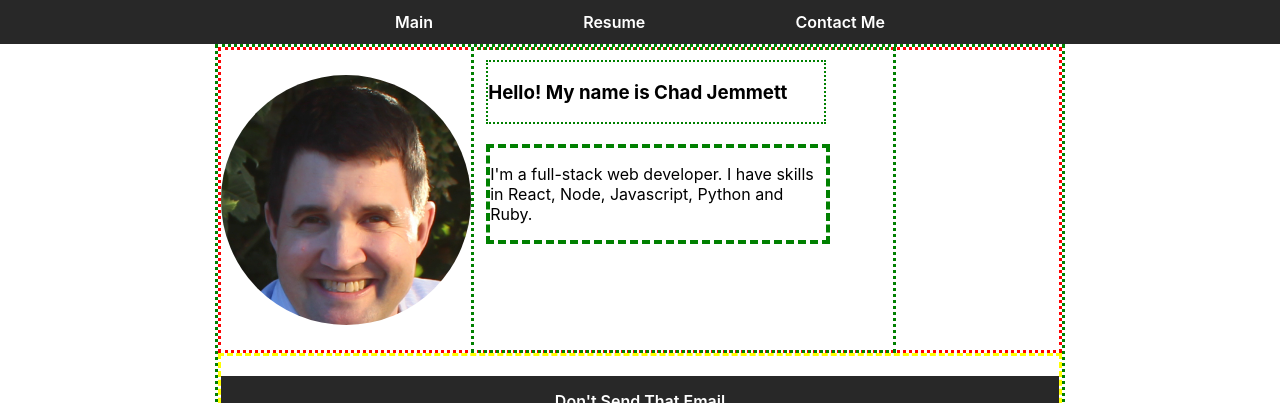
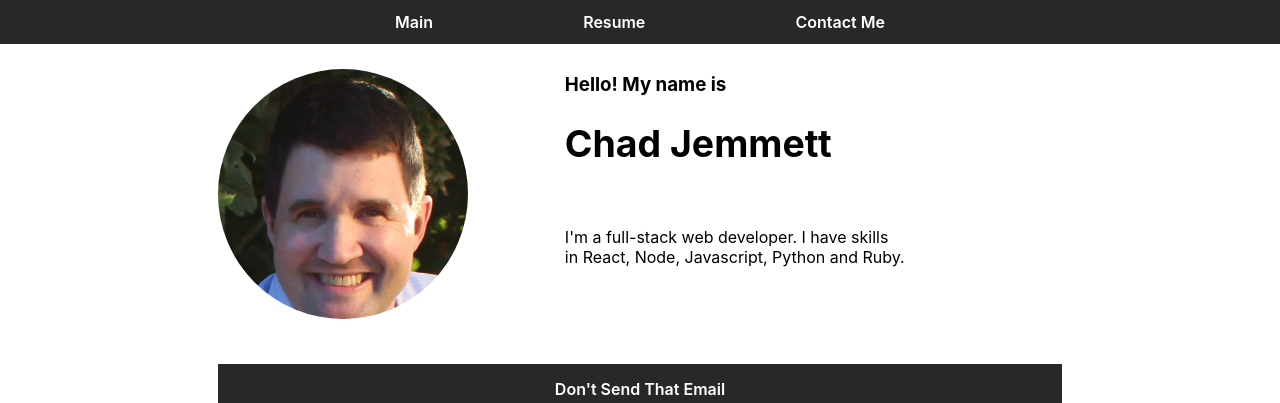
Before and after one commit to ceejaay/portfolio, a React (Create React App) app: page / in a window 1280 px wide. Shown: the top 403 px of the page. Built offline with nearby package versions, Linux system fonts and the light colour scheme.

Commit message:
things looking better

```diff
--- a/src/App.css
+++ b/src/App.css
@@ -76,6 +76,7 @@ a {
   flex-direction: column;
   align-items: center;
   padding: 25px 0;
+  /* margin: 0 10%; */
 
 
 }
@@ -264,26 +265,27 @@ h1,strong {
   .content-container {
     display: flex;
     flex-direction: column;
-  border: dotted green 3px;
+  /* border: dotted green 3px; */
     width: 66%;
   }
 
   .main-preview-content {
-  border: dashed yellow 3px;
+  /* border: dashed yellow 3px; */
   }
 
   .main-bio-content {
     display: flex;
     align-items: center;
-  border: dotted red 3px;
+  /* border: dotted red 3px; */
   }
 
   .main-bio-text {
     display: flex;
-    width: 50%;
+    width: 100%;
     height: 100%;
     flex-direction: column;
-    border: dotted green 3px;
+    /* border: dotted green 3px; */
+    padding: 0 10%;
   }
 
   .about-me {
@@ -294,11 +296,11 @@ h1,strong {
   .main-greeting-name {
     width: 80%;
     margin: 10px 3%;
-  border: dotted green 2px;
+  /* border: dotted green 2px; */
   }
 
   .main-about-me-text {
-    border: dashed green 4px;
+    /* border: dashed green 4px; */
     width: 80%;
     margin: 10px 3%;
   }
--- a/src/components/MainContent.js
+++ b/src/components/MainContent.js
@@ -50,7 +50,7 @@ class MainContent extends Component {
             <div className="main-bio-text">
               <div className="about-me">
                 <div className="main-greeting-name">
-                  <h3>Hello! My name is <strong>Chad Jemmett</strong></h3>
+                  <h3>Hello! My name is <h1>Chad Jemmett</h1></h3>
                 </div>
                 <div className="main-about-me-text">
                   <p>I'm a full-stack web developer. I have skills in React, Node, Javascript, Python and Ruby.</p>
```
